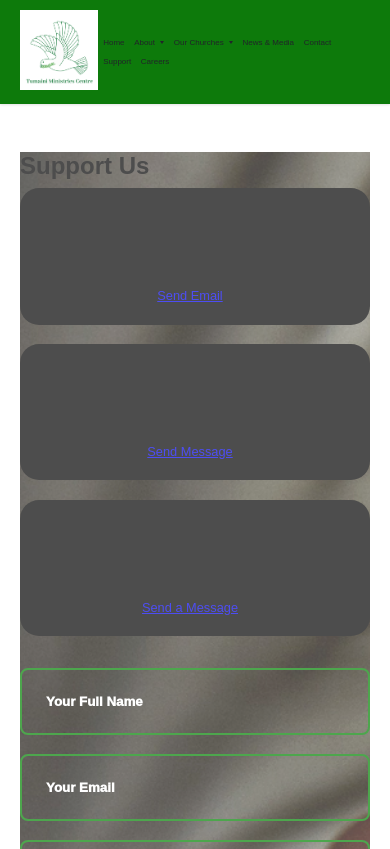
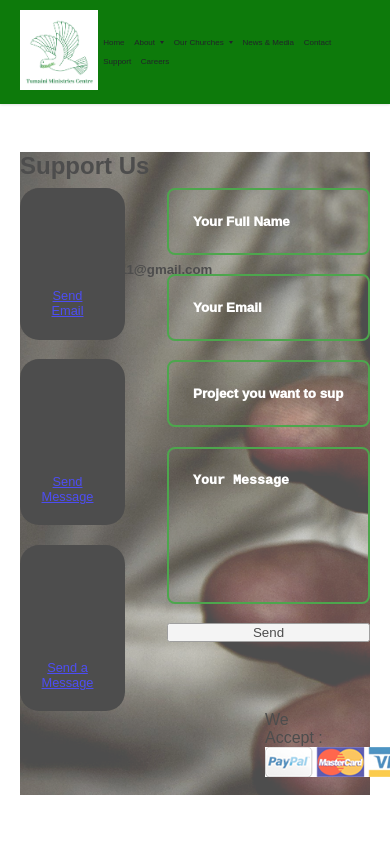
Before and after one commit to sylvia-boyani/hope-2, a React (Create React App) app: page /contact in a window 390 px wide. Shown: the top 849 px of the page. Built offline with nearby package versions, Linux system fonts and the light colour scheme.

Commit message:
edit react-scriptsfor customized build

```diff
--- a/package.json
+++ b/package.json
@@ -26,8 +26,8 @@
     "web-vitals": "^2.1.4"
   },
   "scripts": {
-    "start": "export SET NODE_OPTIONS=--openssl-legacy-provider && react-scripts start",
-    "build": "export SET NODE_OPTIONS=--openssl-legacy-provider && react-scripts build",
+    "start": "react-scripts start",
+    "build": "react-scripts build",
     "test": "react-scripts test",
     "eject": "react-scripts eject"
   },
--- a/src/routes/contact.css
+++ b/src/routes/contact.css
@@ -69,8 +69,8 @@ input, textarea{
 
 @media screen and (max-width: 1024px) {
     .container.contact_container {
-      grid-template-columns: 1fr;
-      gap: 2rem;
+      /* grid-template-columns: 1fr;
+      gap: 2rem; */
     }
 }
 
```
Also changed, not shown: .gitpod.yml (added), 1 other file (tests, documents, lock files or other folders).
